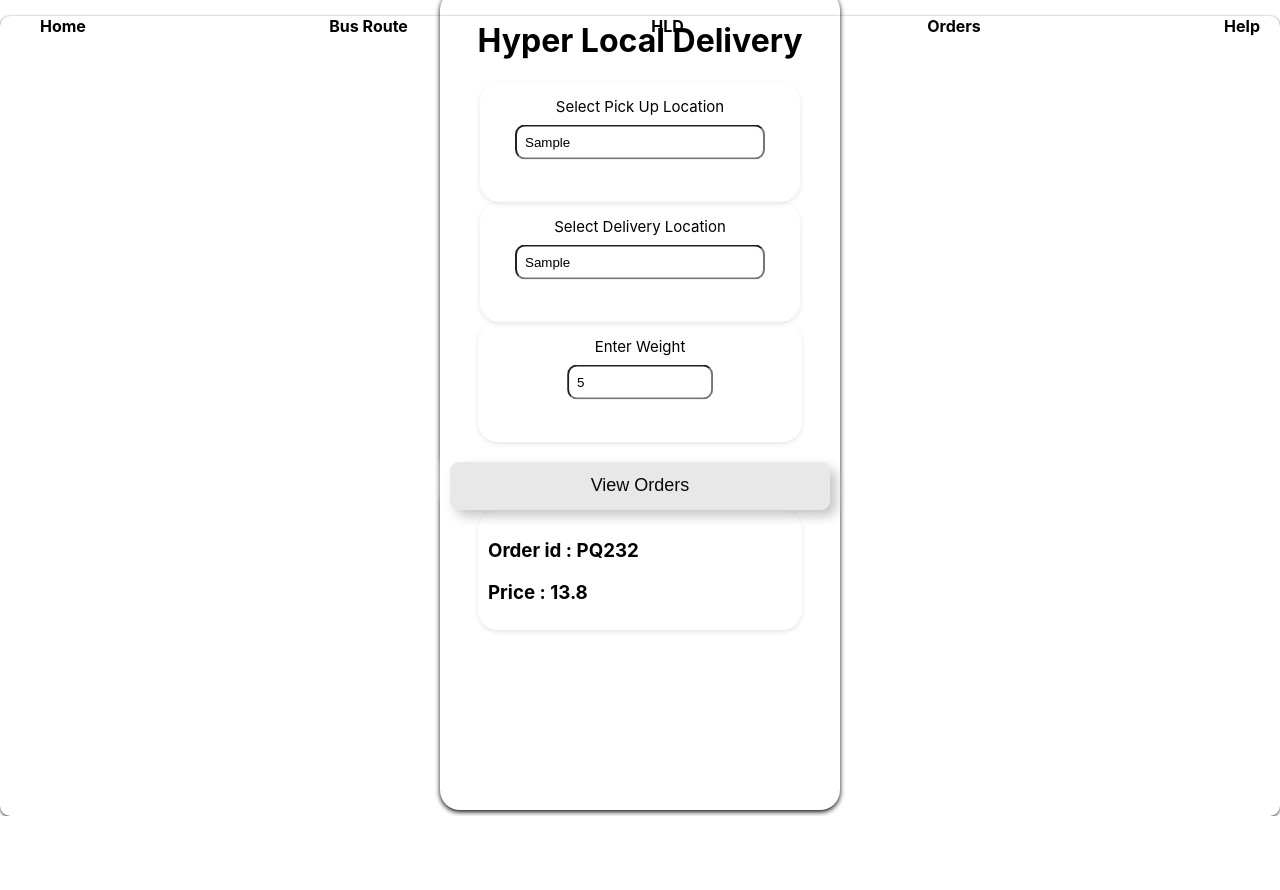
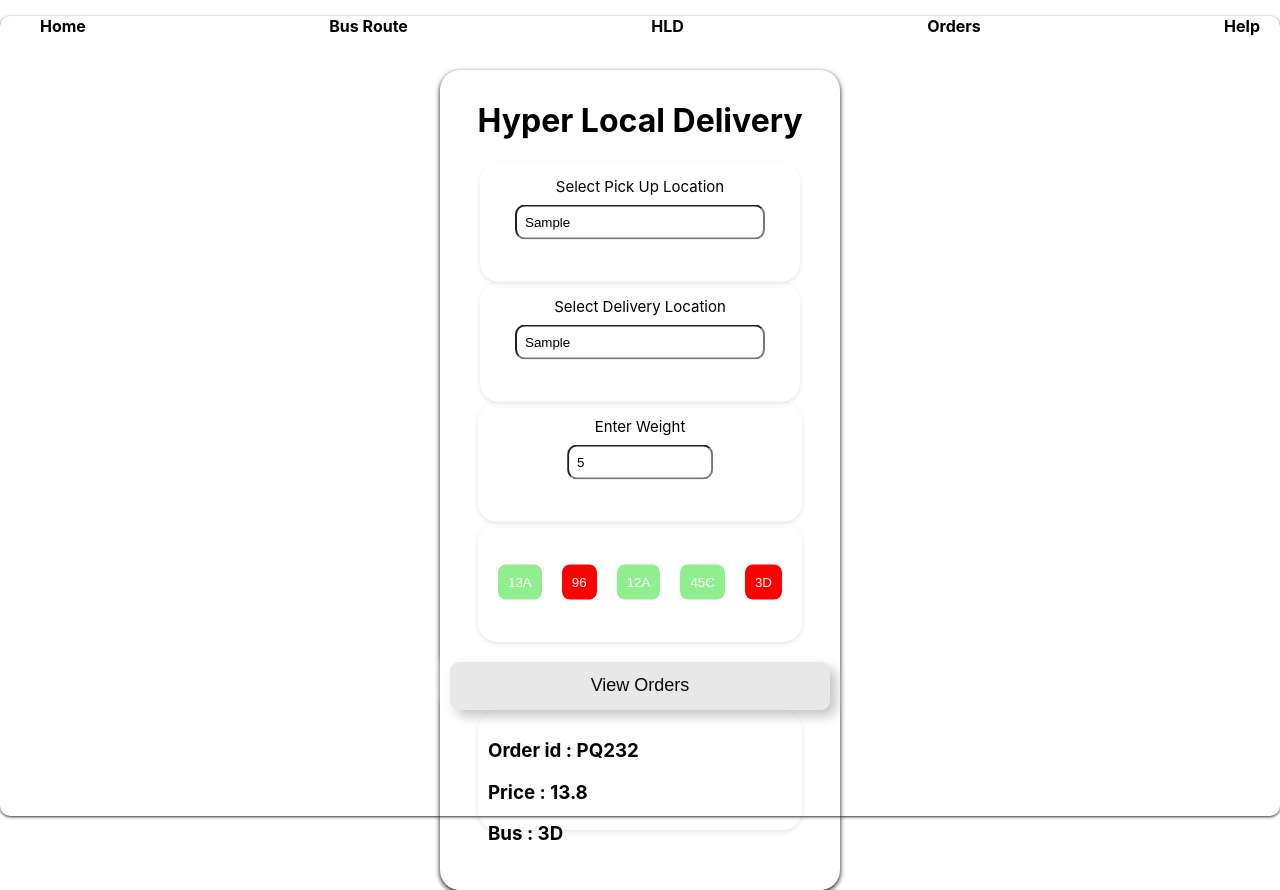
Before and after one commit to Pramothsgp/Bus-User-Panel, a React (Create React App) app: page /Deliverydetails in a window 1280 px wide. Both pictures are taken after typing "Sample", "Sample", "5" into the empty fields and a click on the button "Submit". Before the commit the page ends 816 px from the top, so only its background shows below. Built offline with nearby package versions, Linux system fonts and the light colour scheme; a web font is replaced by a local one.

Commit message:
Changes made in hld order section

```diff
--- a/src/Components/AvailableBus/AvailableBus.js
+++ b/src/Components/AvailableBus/AvailableBus.js
@@ -1,4 +1,4 @@
-import React from 'react'
+import React, { useState } from 'react'
 
 import './AvailableBus.css'
 const AvailableBus = ({buslist}) => {
@@ -7,7 +7,9 @@ const AvailableBus = ({buslist}) => {
         {
               buslist.map((bl) => (
                         <div className='Available-bus'>
-                      <button style={{ backgroundColor: (bl.totalticket > bl.bookedticket) ? 'green' : 'red', color: 'white' }}>{bl.id}{bl.hld}</button>
+                      <button style={{ backgroundColor: (bl.totalticket > bl.bookedticket) ? 'lightgreen' : 'red', color: 'white' }}
+
+                        >{bl.id}{bl.hld}</button>
                       <span>{bl.totalticket-bl.bookedticket}</span>
                         </div>
                     ))
--- /dev/null
+++ b/src/Components/HLPBuses/AvailHLPBus.js
@@ -0,0 +1,29 @@
+import React from 'react'
+
+import './AvailHLPBuses.css';
+const busTicketList = [
+    { id: '13A', busNo: 'DL 99 1234', totalticket: 52, hld: true,  bookedticket: 47 ,expense: 4232 },
+    { id: '96', busNo: 'DL 40 7675', totalticket: 52, hld: false, bookedticket: 56 , expense: 4232 },
+    { id: '12A', busNo: 'DL 12 4321', totalticket: 52, hld: true,  bookedticket: 24 ,expense: 232 },
+    { id: '45C', busNo: 'DL 40 1764', totalticket: 52, hld: true,  bookedticket: 34 ,expense: 4232 },
+    { id: '3D', busNo: 'DL 36 4325', totalticket: 52, hld: true,  bookedticket: 67 ,expense: 4232 }
+]
+const AvailHLPBus = ({handleBus}) => {
+  return (
+    <div>
+        <div className='AvailableHlpBus-Container'>
+        {
+            busTicketList.map((bl) => (
+                    <div className='Available-Hlp-bus'>
+                    <button style={{ backgroundColor: (bl.totalticket > bl.bookedticket) ? 'lightgreen' : 'red', color: 'white' }}
+                        onClick={handleBus(bl.id)}
+                        >{bl.id}{bl.hld}</button>
+                    </div>
+                ))
+        }
+    </div>
+    </div>
+  )
+}
+
+export default AvailHLPBus
--- /dev/null
+++ b/src/Components/HLPBuses/AvailHLPBuses.css
@@ -0,0 +1,11 @@
+.AvailableHlpBus-Container {
+    display: flex;
+    align-items: center;
+    justify-content: space-around;
+}
+
+.Available-Hlp-bus button {
+    padding: 10px 10px;
+    border-radius: 1vh;
+    border: none;
+}
--- a/src/Components/LocalDelivery/Delivery.css
+++ b/src/Components/LocalDelivery/Delivery.css
@@ -1,8 +1,9 @@
 
 .HLP-container {
     position: absolute;
-    top: 50%;
+    top: 60%;
     left: 50%;
+    /* display: none; */
     transform: translate(-50%,-50%);
     width: 380px;
     border-radius: 20px;
@@ -19,12 +20,31 @@
     box-shadow: 0 2px 5px rgba(0, 0, 0, 0.1);
     border-radius: 20px;
 }
+.HLP-Avail-container {
+    position: relative;
+    height: 100px;
+    width: 80%;
+    margin: 0 auto;
+    padding: 10px;
+    top: 50%;
+    box-shadow: 0 2px 5px rgba(0, 0, 0, 0.1);
+    border-radius: 20px;
+}
 .HLP-weight-label {
     position: absolute;
     font-size: 15px;
     top: 20%;
     left: 50%;
     /* width: 250px; */
+    text-align: center;
+    transform: translate(-50% ,-50%);
+  }
+
+  .HLP-Avail-label {
+    position: relative;
+    font-size: 15px;
+    top: 50%;
+    left: 50%;
     text-align: center;
     transform: translate(-50% ,-50%);
   }
--- a/src/Components/LocalDelivery/DeliveryDetails.js
+++ b/src/Components/LocalDelivery/DeliveryDetails.js
@@ -4,6 +4,7 @@ import "./Delivery.css"
 
 import SearchBar from '../SearchBar/SearchBar';
 import { useNavigate } from 'react-router-dom';
+import AvailHLPBus from '../HLPBuses/AvailHLPBus';
 const locationData = [
   { id:"ukd", name: 'ukkadam', latitude: 10.985936, longitude: 76.965408 },
   { id :"kun",name: 'kuniyamuthur', latitude: 10.96324600, longitude: 76.94702200 },
@@ -18,6 +19,8 @@ const DeliveryDetails = () => {
   const [pickupLocation, setPickupLocation] = useState('');
   const [destination, setDestination] = useState('');
   const [showOrder, setShowOrder] = useState(false);
+  const [showBus,setShowBus] = useState(false);
+  const [bus,setBus] = useState('');
   const navigate = useNavigate();
   useEffect(() => {
 
@@ -42,6 +45,7 @@ const DeliveryDetails = () => {
       pickupLocation,
       destination,
       orderid: temp,
+      bus:bus,
       price: calculatedPrice
     };
 
@@ -88,9 +92,17 @@ const DeliveryDetails = () => {
             onChange={(e) => {
               setweight(e.target.value);
               setShowOrder(false);
+              setShowBus(true);
             }}
           />
         </div>
+        { showBus &&
+        <div className='HLP-Avail-container'>
+          <div className='HLP-Avail-label'>
+            <AvailHLPBus handleBus={setBus}/>
+        </div>
+        </div>
+      }
         <div className='HLP-btn-container'>
         {!showOrder &&
           <button
@@ -112,6 +124,9 @@ const DeliveryDetails = () => {
           <h3>
             Price : {price}
           </h3>
+          <h3>
+            Bus : {bus}
+          </h3>
         </div>
       }
     </div>
--- a/src/Components/Orders/OrderList.js
+++ b/src/Components/Orders/OrderList.js
@@ -1,5 +1,4 @@
-import React, { useEffect, useState } from 'react';
-import './OrderList.css'; // You can define your styles in this CSS file
+import React, { useEffect, useState } from 'react'; import './OrderList.css'; // You can define your styles in this CSS file
 
 const OrderList = () => {
   const [orders, setOrders] = useState([]);
@@ -21,6 +20,8 @@ const OrderList = () => {
                 {orders.map((order, index) => (
                     <li key={index} className='order-item'>
                     <p><strong>Order ID:</strong> {order.orderid}</p>
+                    <p><strong>Bus ID:</strong> {order.bus}</p>
+
                     <p><strong>Pickup Location:</strong> {order.pickupLocation}</p>
                     <p><strong>Destination:</strong> {order.destination}</p>
                     <p><strong>Price:</strong> {order.price}</p>
```
